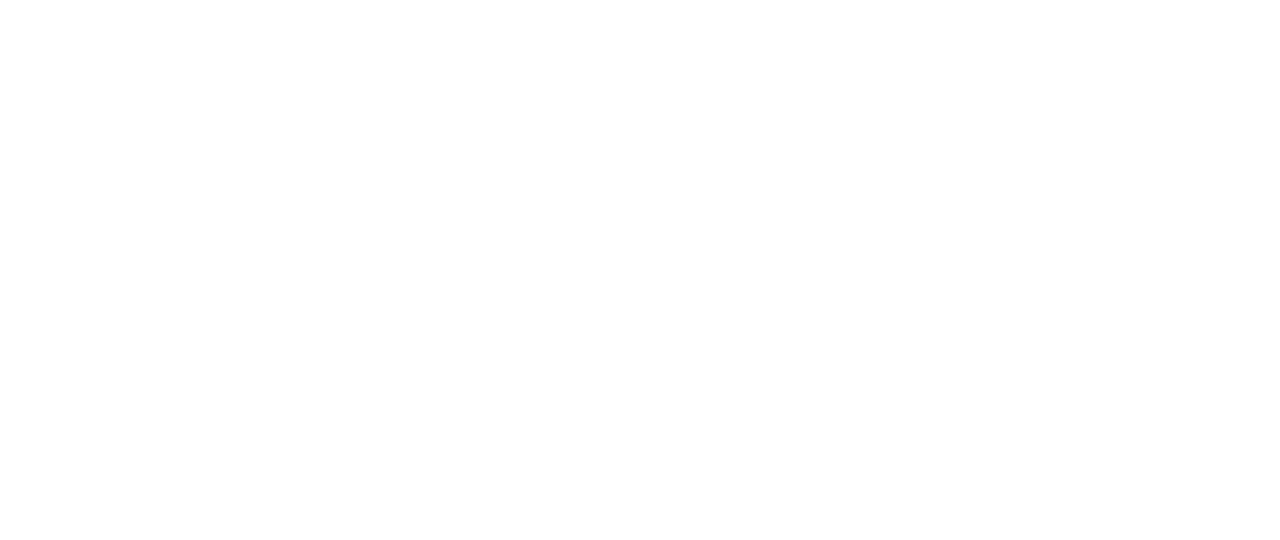
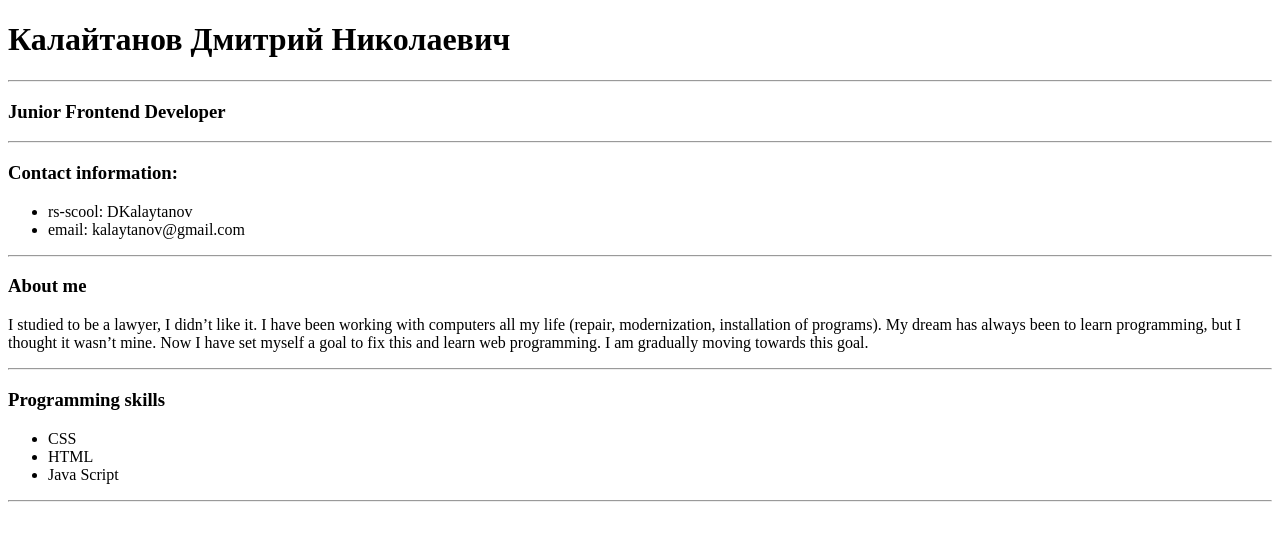
Before and after one commit to DKalaytanov/rsschool-cv, a plain HTML site: page index.html in a window 1280 px wide. Drawn offline with Linux system fonts and the light colour scheme.

Commit message:
update: add new info

```diff
--- a/index.html
+++ b/index.html
@@ -7,6 +7,29 @@
     <title>My CV</title>
 </head>
 <body>
-
+    <h1>Калайтанов Дмитрий Николаевич</h1>
+    <hr/>
+    <h3>Junior Frontend Developer</h3>
+    <hr/>
+    <h3>Contact information:</h3>
+    <ul>
+        <li>rs-scool: DKalaytanov</li>
+        <li>email: kalaytanov@gmail.com</li>
+    </ul>
+    <hr/>
+    <h3>About me</h3>
+    <p>I studied to be a lawyer, I didn’t like it.
+        I have been working with computers all my life (repair, modernization, installation
+         of programs). My dream has always been to learn programming, but I thought it wasn’t
+         mine. Now I have set myself a goal to fix this and learn web programming.
+         I am gradually moving towards this goal.</p>
+    <hr/>
+    <h3>Programming skills</h3>
+    <ul>
+        <li>CSS</li>
+        <li>HTML</li>
+        <li>Java Script</li>
+    </ul>
+    <hr/>
 </body>
 </html>
```
